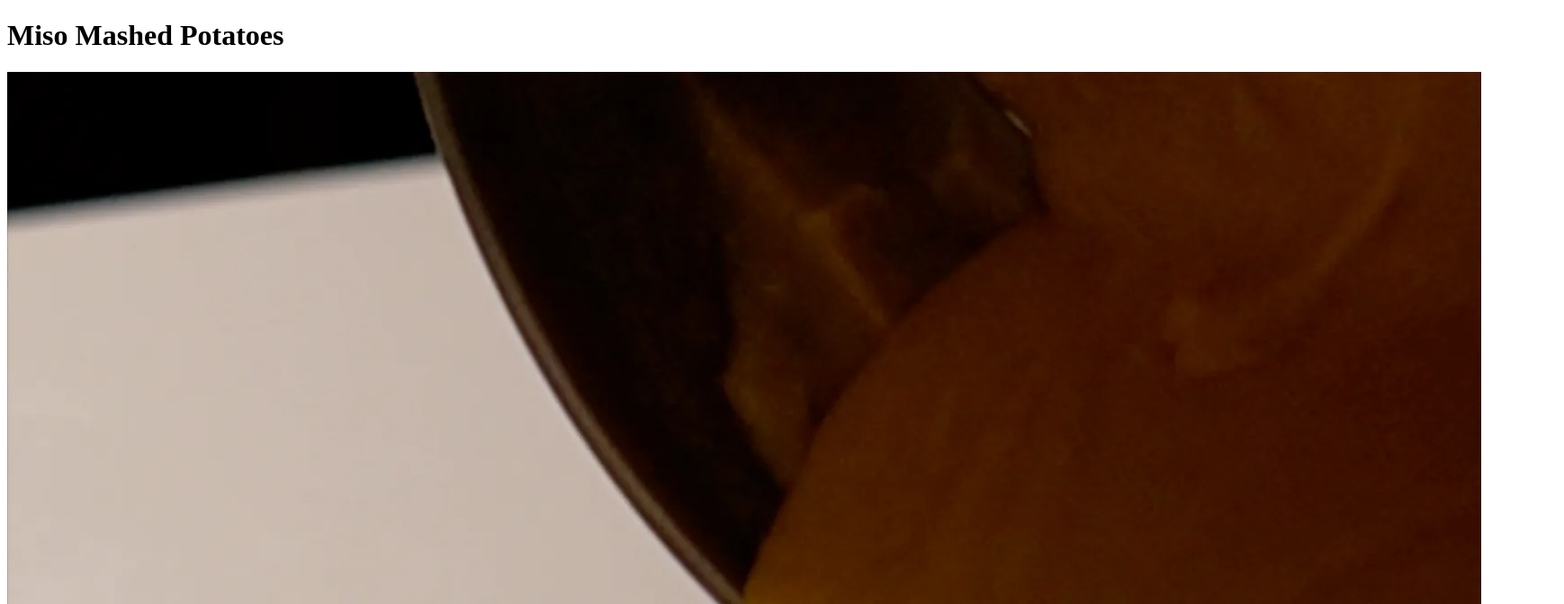
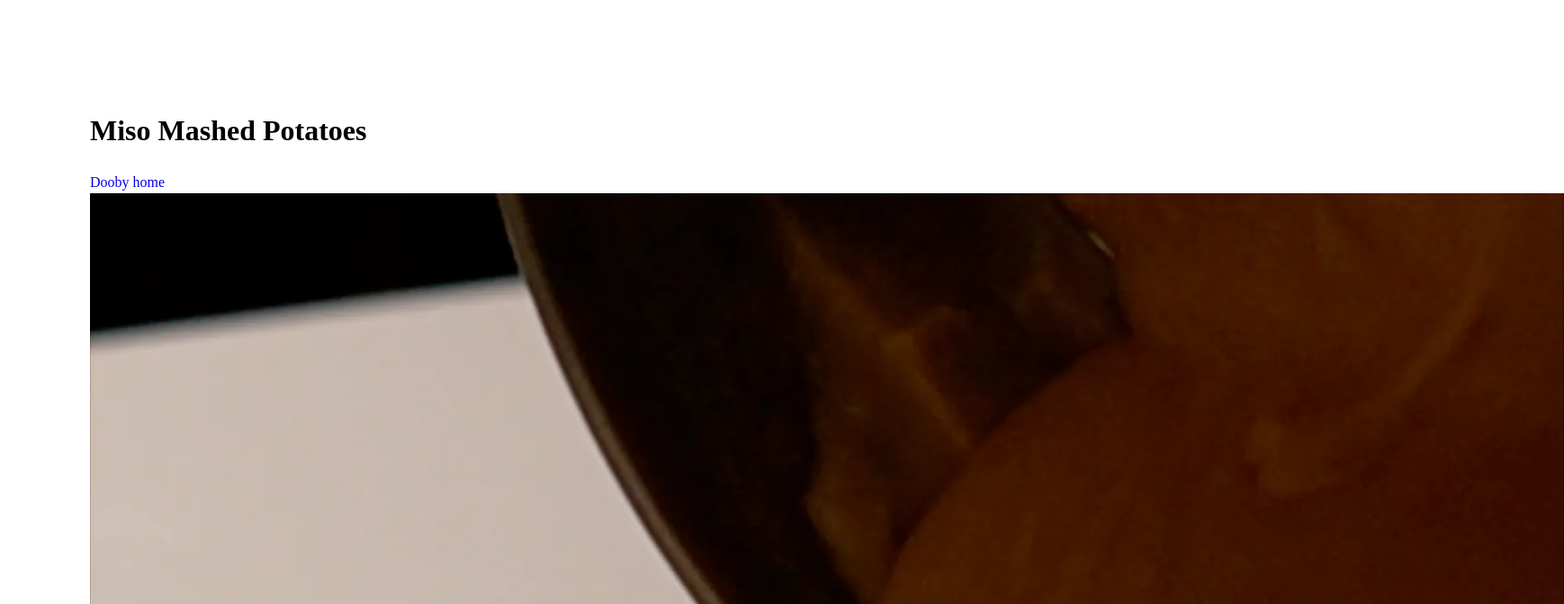
Before and after one commit to elya-le/odin-recipes, a plain HTML site: page recipes/Miso-Mashed-Potatoes.html in a window 1280 px wide. Shown: the top 672 px of the page at 90% size, 1738 px wide, since content can reach past the window. Drawn offline with Linux system fonts and the light colour scheme; files that its build step writes are made by us from their sources.

Commit message:
Debugged home button

```diff
--- a/recipes/Miso-Mashed-Potatoes.html
+++ b/recipes/Miso-Mashed-Potatoes.html
@@ -3,9 +3,11 @@
 <head>
     <meta charset="UTF-8">
     <title>Miso Mashed Potatoes Recipe</title>
-    <h1>Miso Mashed Potatoes</h1>
-    <img src="../images/miso-mashed-potatoes.jpg">
+    <link rel="stylesheet" href="style.css" />
 </head>
 <body>
+    <h1>Miso Mashed Potatoes</h1>
+    <a href="../index.html">Dooby home</a>
+    <img src="../images/miso-mashed-potatoes.jpg">
 </body>
 </html>
```
Also changed, not shown: recipes/Pumkin-Spice-Churro.html (+4 -2 lines).
